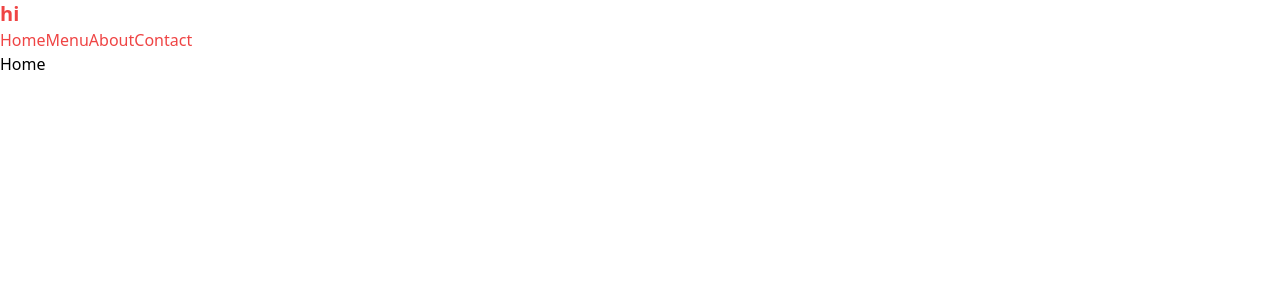
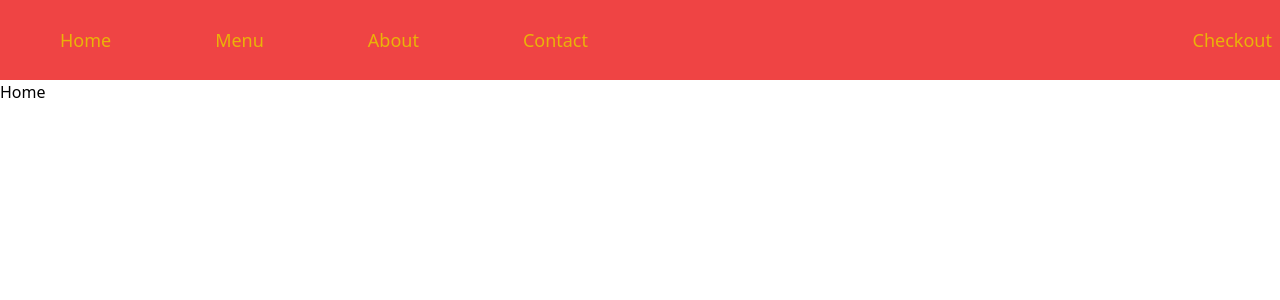
Before and after one commit to NMc0der/React-pizza-shop, a React (Vite) app: page / in a window 1280 px wide. Shown: the top 300 px of the page. Built offline with nearby package versions, Linux system fonts and the light colour scheme.

Commit message:
added layout to navbar

```diff
--- a/src/App.jsx
+++ b/src/App.jsx
@@ -8,7 +8,7 @@ import { Navbar } from "./components/Navbar";
 function App() {
   return (
     <>
-      <h1 className="text-xl font-bold text-red-500">hi</h1>
+      {/* <h1 className="text-xl font-bold text-red-500">hi</h1> */}
       <Navbar />
       <Routes>
         <Route path="/" element={<Home />} />
--- a/src/components/Navbar.jsx
+++ b/src/components/Navbar.jsx
@@ -2,14 +2,16 @@ import { Link } from "react-router-dom";
 
 export function Navbar() {
   return (
-    <div className="navbar text-red-500">
-      <div className="leftSide">
+    <div className="navbar text-lg bg-red-500 text-yellow-500 h-20  flex items-center p-2">
+      <div className="leftSide mr-auto w-1/2 flex justify-around ">
         <Link to="/">Home</Link>
         <Link to="/menu">Menu</Link>
         <Link to="/about">About</Link>
         <Link to="/contact">Contact</Link>
       </div>
-      <div className="rightSide"></div>
+      <div className="rightSide">
+        <button className="checkout-btn">Checkout</button>
+      </div>
     </div>
   );
 }
```
